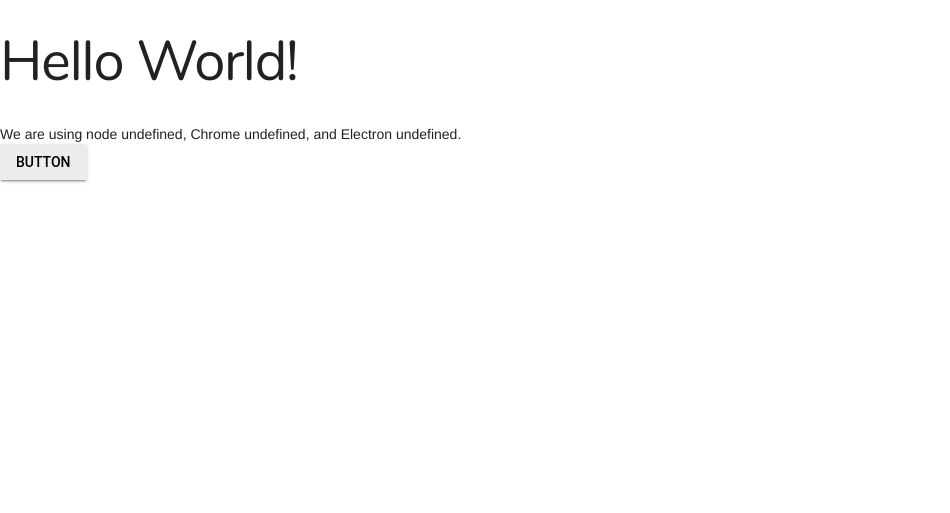
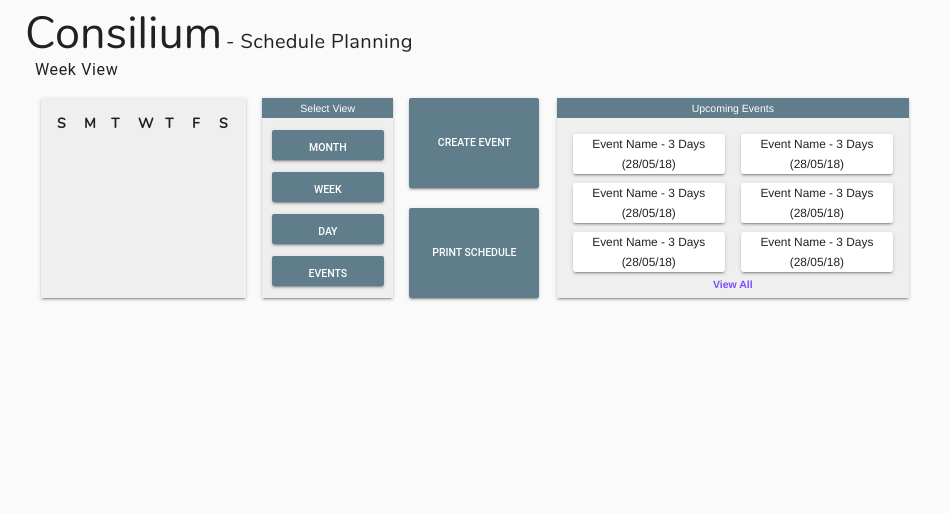
Before and after one commit to marty1123/Consilium, an Electron app: page index.html in a window 950 px wide. Drawn offline with nearby package versions, Linux system fonts and the light colour scheme; no server answers.

Commit message:
Began interface creation, worked on css and adjusted JS.

```diff
--- a/index.html
+++ b/index.html
@@ -3,21 +3,74 @@
     <head>
       <meta charset="UTF-8">
         <link rel="stylesheet" href="dist/stylesheets/mdl/material.min.css">
+        <script src="dist/stylesheets/mdl/material.min.js"></script>
         <link rel="stylesheet" href="dist/stylesheets/font.css">
         <link rel="stylesheet" href="dist/stylesheets/main.css" type="text/css">
-        <script src="dist/stylesheets/mdl/material.min.js"></script>
-      <title>Hello World! :)</title>
+        <script src="dist/main.js"></script>
+      <title>Consilium</title>
     </head>
-    <body>
-      <h1>Hello World!</h1>
-      We are using node <script>document.write(process.versions.node)</script>,
-      Chrome <script>document.write(process.versions.chrome)</script>,
-      and Electron <script>document.write(process.versions.electron)</script>.
+    <body onload="startLoad()">
+      <div class="mainHeading">
+        <h2 style="display: inline">Consilium</h2>
+        <h5 style="display: inline">- Schedule Planning</h5>
+      </div>
+
+      <h6>Week View</h6>
+
+      <div class="mdl-grid">
+          <div class="mdl-cell mdl-cell--3-col mdl-shadow--2dp" id="datePicker">
+            <div class="mdl-grid">
+              <div class="mdl-cell mdl-cell--1-col pickerStart">S</div>
+              <div class="mdl-cell mdl-cell--1-col pickerDays">M</div>
+              <div class="mdl-cell mdl-cell--1-col pickerDays">T</div>
+              <div class="mdl-cell mdl-cell--1-col pickerDays">W</div>
+              <div class="mdl-cell mdl-cell--1-col pickerDays">T</div>
+              <div class="mdl-cell mdl-cell--1-col pickerDays">F</div>
+              <div class="mdl-cell mdl-cell--1-col pickerDays">S</div>
+            </div>
+          </div>
+          <div class="mdl-cell mdl-cell--2-col mdl-shadow--2dp" id="selectView">
+            <div class="bar">Select View</div>
+            <button class="mdl-button mdl-js-button mdl-button--raised mdl-js-ripple-effect mdl-button--primary selectViewButtons" id="monthButt">
+              Month
+            </button>
+            <button class="mdl-button mdl-js-button mdl-button--raised mdl-js-ripple-effect mdl-button--primary selectViewButtons" id="weekButt">
+              Week
+            </button>
+            <button class="mdl-button mdl-js-button mdl-button--raised mdl-js-ripple-effect mdl-button--primary selectViewButtons" id="dayButt">
+              Day
+            </button>
+            <button class="mdl-button mdl-js-button mdl-button--raised mdl-js-ripple-effect mdl-button--primary selectViewButtons" id="eventsButt">
+              Events
+            </button>
+          </div>
+          <div class="mdl-cell mdl-cell--2-col" id="utility">
+            <button class="mdl-button mdl-js-button mdl-button--raised mdl-js-ripple-effect mdl-button--primary" id="createEventButt">
+              Create Event
+            </button>
+            <button class="mdl-button mdl-js-button mdl-button--raised mdl-js-ripple-effect mdl-button--primary" id="printScheduleButt">
+              Print Schedule
+            </button>
+          </div>
+          <div class="mdl-cell mdl-cell--5-col mdl-shadow--2dp" id="upcomingMini">
+            <div class="bar">Upcoming Events</div>
+            <div class="mdl-grid">
+              <div class="mdl-cell mdl-cell--6-col">
+                <div class="upcomingSide1 mdl-shadow--2dp">Event Name - 3 Days <br> (28/05/18)</div>
+                <div class="upcomingSide1 mdl-shadow--2dp">Event Name - 3 Days <br> (28/05/18)</div>
+                <div class="upcomingSide1 mdl-shadow--2dp">Event Name - 3 Days <br> (28/05/18)</div>
+              </div>
+              <div class="mdl-cell mdl-cell--6-col">
+                <div class="upcomingSide2 mdl-shadow--2dp">Event Name - 3 Days <br> (28/05/18)</div>
+                <div class="upcomingSide2 mdl-shadow--2dp">Event Name - 3 Days <br> (28/05/18)</div>
+                <div class="upcomingSide2 mdl-shadow--2dp">Event Name - 3 Days <br> (28/05/18)</div>
+              </div>
+              <h8 id="viewAllButt" onclick="viewAllEvents()">View All</h8>
+            </div>
+          </div>
+      </div>
 
       <br>
 
-      <button class="mdl-button mdl-js-button mdl-button--raised mdl-js-ripple-effect">
-        Button
-      </button>
     </body>
   </html>
--- a/package.json
+++ b/package.json
@@ -10,5 +10,9 @@
   "license": "ISC",
   "devDependencies": {
     "electron": "^2.0.2"
+  },
+  "dependencies": {
+    "electron-viewport": "^1.0.1",
+    "jquery": "^3.3.1"
   }
 }
```
Also changed, not shown: dist/main.js, dist/stylesheets/main.css, 1 other file.
